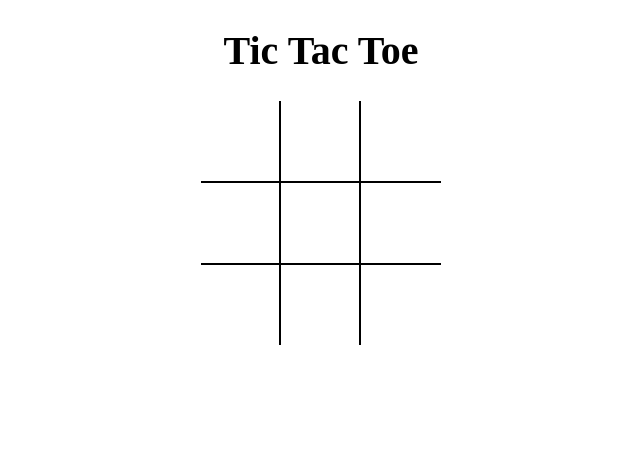
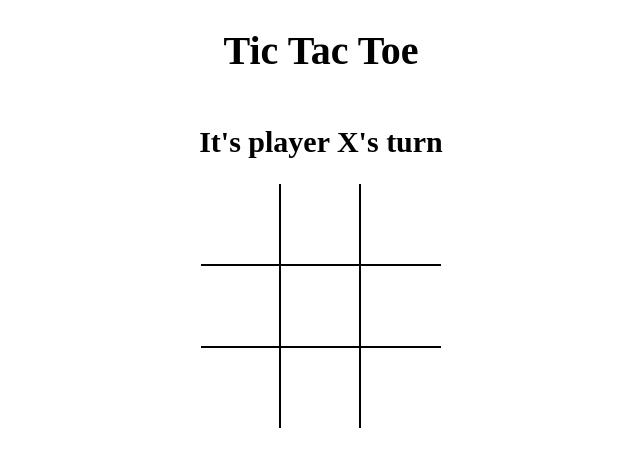
Before and after one commit to SAM6358/Tic-Tac-Toe-using-React, a React (Vite) app: page / in a window 1280 px wide. Shown: the top 466 px of the page, without its empty margins (319-959 px from the left). Built offline with nearby package versions, Linux system fonts and the light colour scheme; the HTML template or start-up script is replaced by a standard one.

Commit message:
calculate winner added and message printed on app

```diff
--- a/src/App.jsx
+++ b/src/App.jsx
@@ -1,12 +1,34 @@
-import React from 'react';
+import React, { useState } from 'react';
 import Board from './components/Board';
+import { calculateWinner } from './winner';
 import './styles/main.scss';
 
 const App = () => {
+  const [board, update_state] = useState(Array(9).fill(null));
+  const [isXnext, setXnext] = useState(false);
+  const winner = calculateWinner(board);
+  const message = winner
+    ? `Winner is ${winner}`
+    : ` It's player ${isXnext ? 'O' : 'X'}'s turn `;
+
+  const handlesquareclick = position => {
+    if (board[position] || winner) return;
+    update_state(prev => {
+      return prev.map((square, pos) => {
+        if (pos === position) {
+          return isXnext ? 'O' : 'X';
+        }
+        return square;
+      });
+    });
+    setXnext(prev => !prev);
+  };
+
   return (
     <div className="app">
       <h1> Tic Tac Toe </h1>
-      <Board />
+      <h2>{message}</h2>
+      <Board board={board} handlesquareclick={handlesquareclick} />
     </div>
   );
 };
--- a/src/components/Board.jsx
+++ b/src/components/Board.jsx
@@ -1,21 +1,6 @@
-import React, { useState } from 'react';
+import React from 'react';
 import Square from './Square';
-const Board = () => {
-  const [board, update_state] = useState(Array(9).fill(null));
-  const [isXnext, setXnext] = useState(false);
-
-  const handlesquareclick = position => {
-    if (board[position]) return;
-    update_state(prev => {
-      return prev.map((square, pos) => {
-        if (pos === position) {
-          return isXnext ? 'O' : 'X';
-        }
-        return square;
-      });
-    });
-    setXnext(prev => !prev);
-  };
+const Board = ({ board, handlesquareclick }) => {
   const renderSquare = position => {
     return (
       <Square
--- /dev/null
+++ b/src/winner.jsx
@@ -0,0 +1,18 @@
+export function calculateWinner(square) {
+  const lines = [
+    [0, 1, 2],
+    [3, 4, 5],
+    [6, 7, 8],
+    [0, 3, 6],
+    [1, 4, 7],
+    [2, 5, 8],
+    [0, 4, 8],
+    [2, 4, 6],
+  ];
+  for (let i = 0; i < lines.length; i++) {
+    const [a, b, c] = lines[i];
+    if (square[a] && square[a] === square[b] && square[b] === square[c])
+      return square[a];
+  }
+  return null;
+}
```
